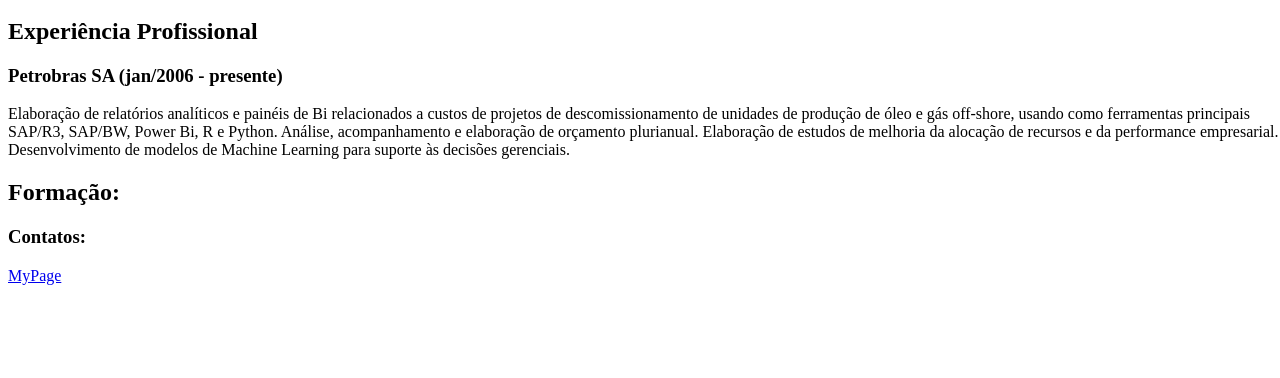
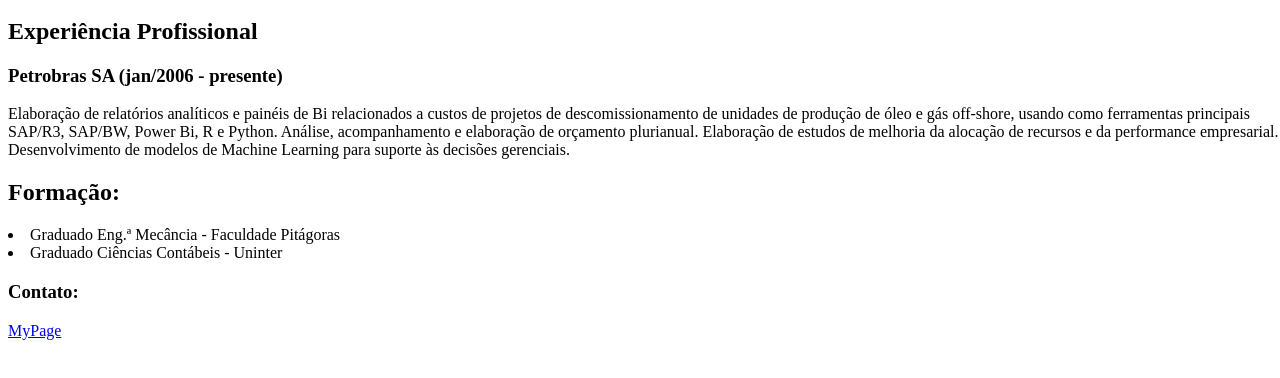
Before and after one commit to zerisnow/TP-110-Crie-sua-propria-pagina-INFNET-GRLSOF00C2-N2-L1-82, a plain HTML site: page index.html in a window 1280 px wide. Shown: the part 100-478 px from the top of the page. Drawn offline with Linux system fonts and the light colour scheme.

Commit message:
Update index.html

```diff
--- a/index.html
+++ b/index.html
@@ -21,6 +21,7 @@
   <h2>
     Experiência Profissional
   </h2>
+
   <article>
 
     <h3>
@@ -35,15 +36,17 @@
   <h2>
    Formação:
   </h2>
+    <li>Graduado Eng.ª Mecância - Faculdade Pitágoras</li>
+    <li>Graduado Ciências Contábeis - Uninter</li>
 
   <article>
     <h3>
-      Contatos:
+      Contato:
     </h3>
 
-    <p>
-      <a href="https://zerisnow.github.io/TP-110-Crie-sua-propria-pagina-INFNET-GRLSOF00C2-N2-L1-82/">MyPage</a>
-    </p>
+      <p>
+        <a href="https://zerisnow.github.io/TP-110-Crie-sua-propria-pagina-INFNET-GRLSOF00C2-N2-L1-82/">MyPage</a>
+      </p>
 
   </article>
 
```
